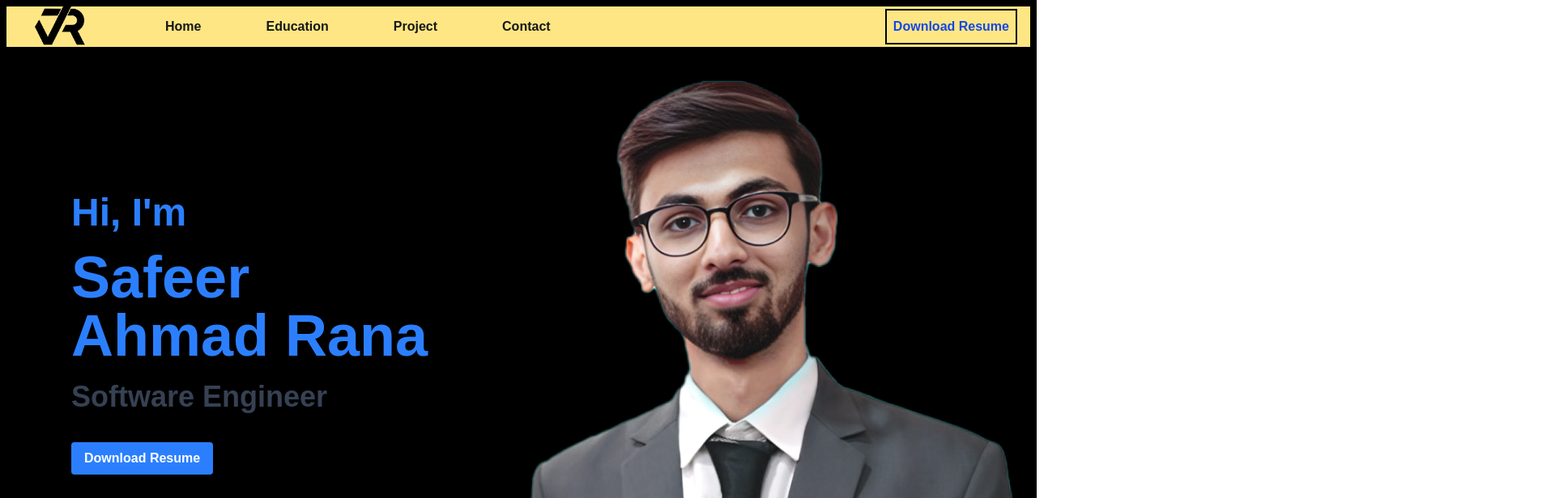
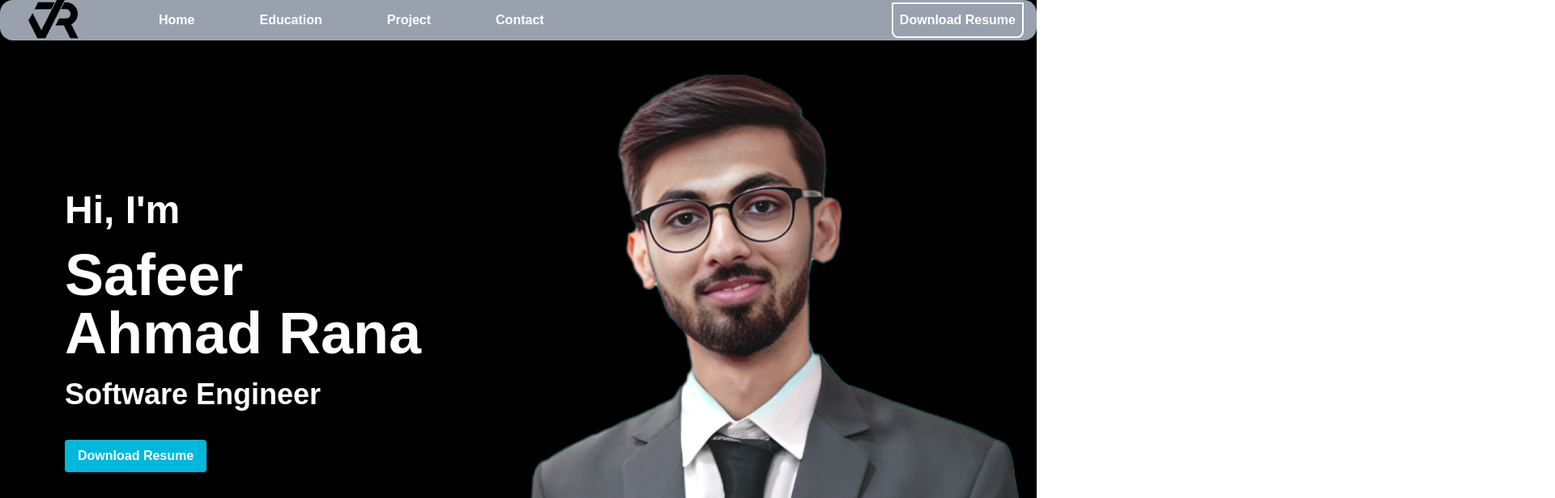
Before and after one commit to SafeerAhmed54/Portfolio, a Next.js app: page / in a window 1280 px wide. Shown: the top 616 px of the page at 81% size, 1920 px wide, since content can reach past the window. Built offline with nearby package versions, Linux system fonts and the light colour scheme.

Commit message:
Update page.tsx

```diff
--- a/app/page.tsx
+++ b/app/page.tsx
@@ -2,30 +2,45 @@ import Image from "next/image";
 
 export default function Home() {
   return (
-    <div className="bg-black p-2">
-      <header className="flex space-x-20 items-center p-4 bg-amber-200 h-[50px] font-sans font-bold">
-        <Image src="/logo.png" alt="logo" width={100} height={100} />
-        <a href="/">Home</a>
-        <a href="/">Education</a>
-        <a href="/">Project</a>
-        <a href="/">Contact</a>
-        <div className="flex items-end ml-auto border-2 border-black p-2 hover:bg-amber-300 text-blue-700 font-sans font-bold">
-          <button className="">Download Resume</button>
+    <div className="bg-black p">
+      <header className="flex space-x-20 items-center p-4 h-[50px] font-sans font-bold text-white bg-gray-400 bg-opacity-12 rounded-2xl">
+        <Image className="transition-transform duration-300 transform hover:scale-110" src="/logo.png" alt="logo" width={100} height={100} />
+        <a className="transition-transform duration-300 transform hover:scale-110 hover:text-cyan-500" href="/">Home</a>
+        <a className="transition-transform duration-300 transform hover:scale-110 hover:text-cyan-500" href="/">Education</a>
+        <a className="transition-transform duration-300 transform hover:scale-110 hover:text-cyan-500" href="/">Project</a>
+        <a className="transition-transform duration-300 transform hover:scale-110 hover:text-cyan-500" href="/">Contact</a>
+        <div className="flex items-end ml-auto border-2 border-white rounded-b-lg p-2 hover:text-cyan-500 text-white font-sans font-bold transition-transform duration-300 transform hover:scale-110">
+          <button>Download Resume</button>
         </div>
       </header>
-      <div className="flex mb-8">
-          <div className="w-1/2 flex justify-center place-items-start flex-col p-20 space-y-5">
-            <h1 className="text-5xl font-bold text-blue-500 font-sans">Hi, I'm</h1>
-            <h1 className="text-7xl font-bold text-blue-500 font-sans">Safeer Ahmad Rana</h1>
-            <p className="text-4xl text-gray-700 font-bold font-sans">Software Engineer</p>
-            <a href="/Safeer_Ahmad_Rana_Resume.pdf" download className="mt-4 inline-block bg-blue-500 text-white font-bold py-2 px-4 rounded hover:bg-blue-700">
-              Download Resume
-            </a>
-          </div>
-          <div className="w-1/2 flex justify-end place-items-end">
-            <Image src="/Safeer.png" alt="Profile Picture" width={800} height={800} className=""/>
+
+      <div className="flex mb-8 relative">
+        <div className="w-1/2 flex justify-center place-items-start flex-col p-20 space-y-5">
+          <h1 className="text-5xl font-bold text-white font-sans">Hi, I'm</h1>
+          <h1 className="text-7xl font-bold text-white font-sans">Safeer Ahmad Rana</h1>
+          <p className="text-4xl text-white font-bold font-sans">Software Engineer</p>
+          <a href="/Safeer_Ahmad_Rana_Resume.pdf" download className="mt-4 inline-block bg-cyan-500 text-white font-bold py-2 px-4 rounded hover:bg-blue-700">
+            Download Resume
+          </a>
+        </div>
+        <div className="w-1/2 flex justify-end place-items-end">
+          <Image src="/Safeer.png" alt="Profile Picture" width={700} height={700} className=""/>
+        </div>
+
+        {/* Green Diagonal Banner */}
+        <div className="absolute bottom-0 left-0 w-full">
+          <div className="relative">
+            {/* Main banner */}
+            <div className="absolute w-full text-black h-24 text-7xl font-bold bg-cyan-500 py-2 transform -rotate-4 whitespace-nowrap justify-center items-center">
+              &nbsp; GAME DEVELOPMENT • UI/UX DESIGN • WEB DEVELOPMENT • FRONTEND • BACKEND &nbsp;
+            </div>
+            {/* Reflection Effect */}
+            <div className="absolute w-full text-black h-24 text-7xl font-bold bg-cyan-500 py-2 transform rotate-4 opacity-30 top-3 whitespace-nowrap justify-center items-center">
+              &nbsp; GAME DEVELOPMENT • UI/UX DESIGN • WEB DEVELOPMENT • FRONTEND • BACKEND &nbsp;
+            </div>
           </div>
         </div>
+      </div>
     </div>
   );
 }
```
